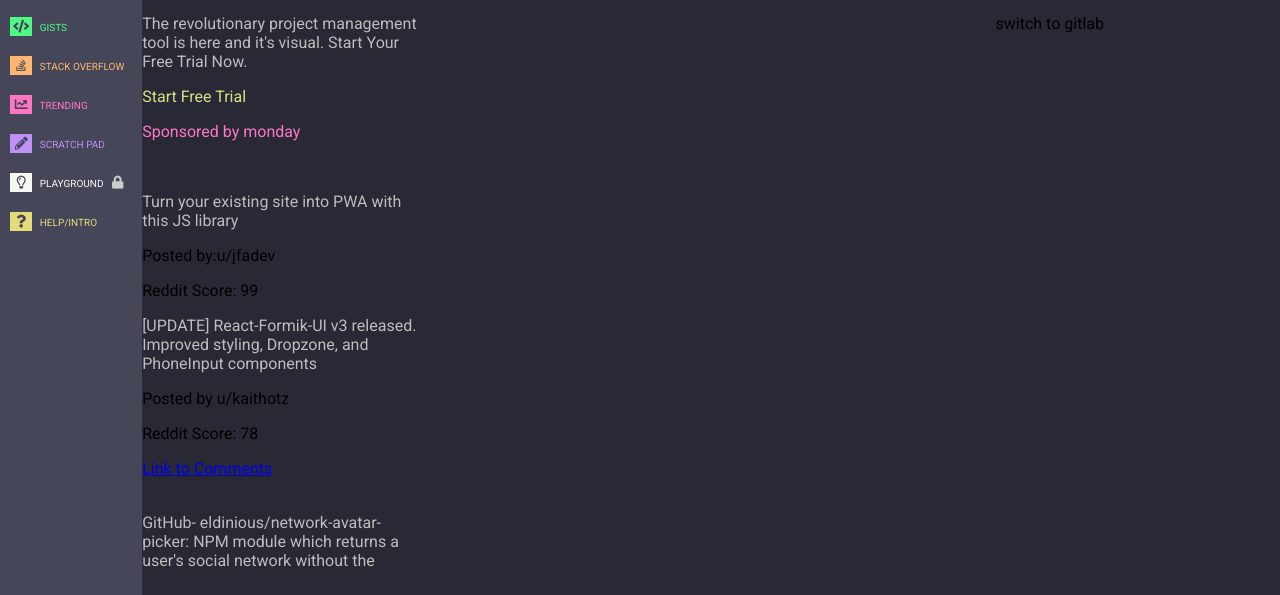
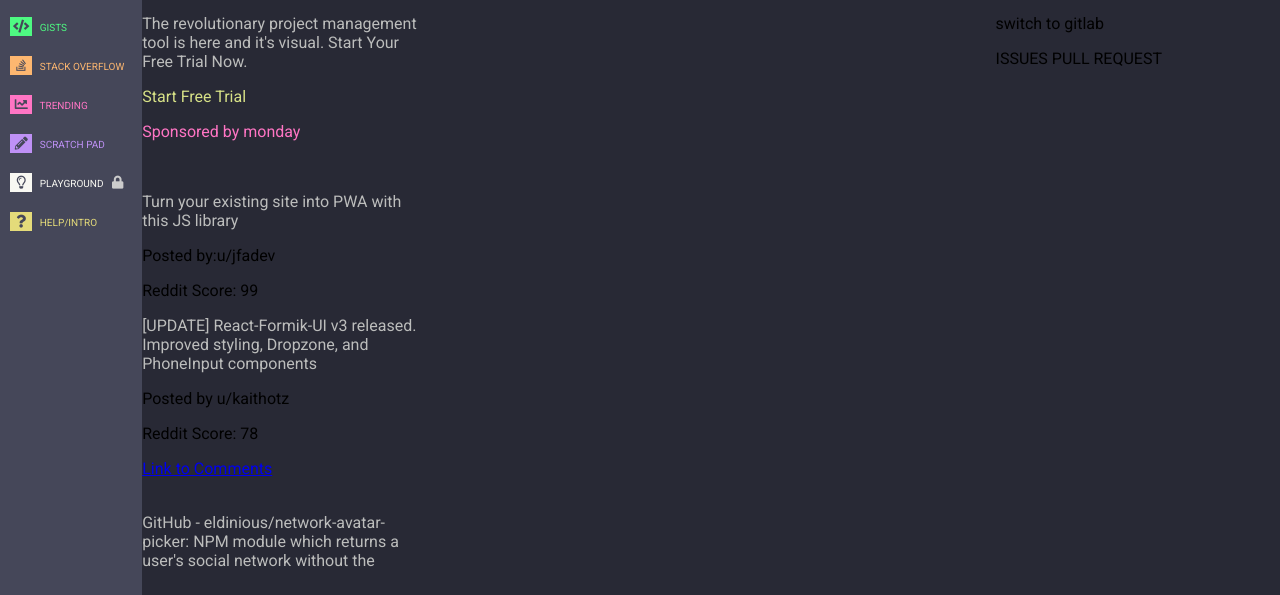
Before and after one commit to Hemlatab/-Landing-Page---Initab, a website: page index.html in a window 1280 px wide. Shown: the part 48-643 px from the top of the page. Drawn offline with Linux system fonts and the light colour scheme.

Commit message:
Add header on column 2,3 &4

```diff
--- a/index.html
+++ b/index.html
@@ -61,7 +61,7 @@
 
       <div class="paragragh">
         <p class="para-1">
-          GitHub- eldinious/network-avatar-picker: NPM module which returns a user's social network without the
+          GitHub - eldinious/network-avatar-picker: NPM module which returns a user's social network without the
         </p>
       </div>
     </div>
@@ -74,6 +74,7 @@
     <div class='col-4'>
       <h4><i class="fab fa-github-alt"></i> GITHUB ISSUES HISTORY</h4>
       <p>switch to gitlab</p>
+      ISSUES PULL REQUEST
     </div>
   </div>
 
```
